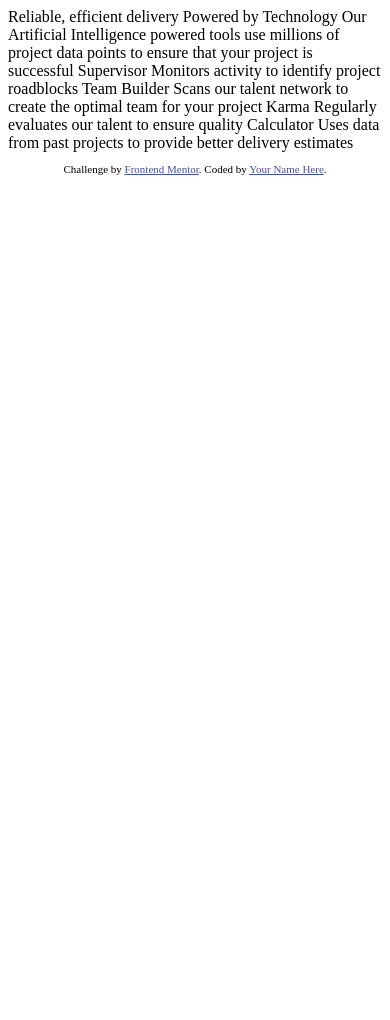
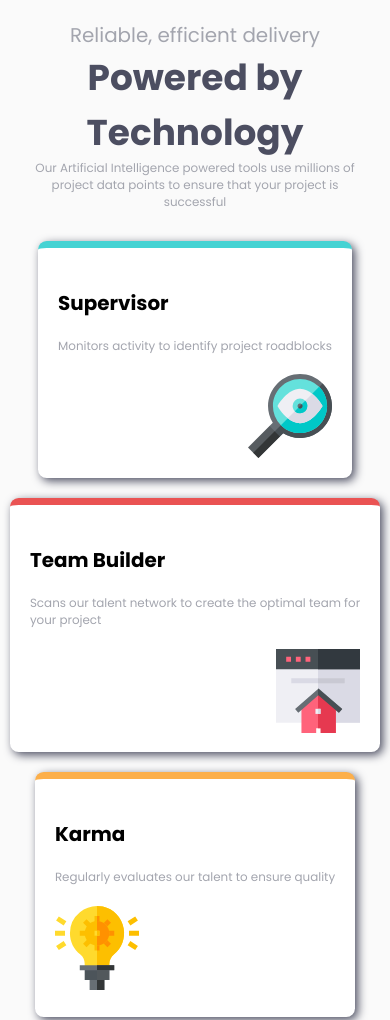
Before and after one commit to itachidevs/FourCardFeature, a plain HTML site: page index.html in a window 390 px wide. Shown: the top 1020 px of the page. Before the commit the page ends 844 px from the top, so only its background shows below. Drawn offline with Linux system fonts and the light colour scheme.

Commit message:
created responsive four card feature

```diff
--- a/index.html
+++ b/index.html
@@ -1,45 +1,97 @@
 <!DOCTYPE html>
 <html lang="en">
+
 <head>
   <meta charset="UTF-8">
-  <meta name="viewport" content="width=device-width, initial-scale=1.0"> <!-- displays site properly based on user's device -->
-
+  <meta name="viewport" content="width=device-width, initial-scale=1.0">
+  <link rel="preconnect" href="https://fonts.googleapis.com">
+  <link rel="preconnect" href="https://fonts.gstatic.com" crossorigin>
+  <link href="https://fonts.googleapis.com/css2?family=Fraunces:ital,opsz,wght@0,9..144,100..900;1,9..144,100..900&family=Inter:wght@100..900&family=Montserrat:ital,wght@0,100..900;1,100..900&family=Outfit:wght@100..900&family=Poppins:ital,wght@0,100;0,200;0,300;0,400;0,500;0,600;0,700;0,800;0,900;1,100;1,200;1,300;1,400;1,500;1,600;1,700;1,800;1,900&family=Roboto:ital,wght@0,100;0,300;0,400;0,500;0,700;0,900;1,100;1,300;1,400;1,500;1,700;1,900&family=Young+Serif&display=swap" rel="stylesheet">
   <link rel="icon" type="image/png" sizes="32x32" href="./images/favicon-32x32.png">
-
+<link rel="stylesheet" href="style.css">
   <title>Frontend Mentor | Four card feature section</title>
 
-  <!-- Feel free to remove these styles or customise in your own stylesheet 👍 -->
   <style>
-    .attribution { font-size: 11px; text-align: center; }
-    .attribution a { color: hsl(228, 45%, 44%); }
+    .attribution {
+      font-size: 11px;
+      text-align: center;
+    }
+
+    .attribution a {
+      color: hsl(228, 45%, 44%);
+    }
   </style>
 </head>
+
 <body>
+  <main>
+    <section class="container">
+      <section class="headings-container">
+        <h1 class="top-heading">Reliable, efficient delivery</h1>
+        <h1 class="middle-bold-heading"> Powered by Technology </h1>
+        <h3  class="bottom-heading"> Our Artificial Intelligence powered tools use millions of project data points
+          to ensure that your project is successful
+        </h3>
+      </section>
+      <section class="cards-container">
+        <section class="card card1">
+          <h1 class="card-heading">Supervisor</h1>
+          <p class="card-bio"> Monitors activity to identify project roadblocks </p>
+          <img src="images\icon-supervisor.svg" alt="supervisior" class="card-img">
+        </section>
+        <section class="desktop-view">
+          <section class="card card-esk card2">
+            <h1 class="card-heading"> Team Builder
+            </h1>
+            <p class="card-bio"> Scans our talent network to create the optimal team for your project</p>
+            <img src="images\icon-team-builder.svg" alt="Team Builder" class="card-img">
+          </section>
 
-  Reliable, efficient delivery
-  Powered by Technology
+          <section class="card card3 card-esk">
+            <h1 class="card-heading"> Karma
+            </h1>
+            <p class="card-bio">
+              Regularly evaluates our talent to ensure quality
+            </p>
+            <img src="images\icon-karma.svg" alt="Karma" class="card-img">
+          </section>
+        </section>
+        <section class="card card2">
+          <h1 class="card-heading"> Team Builder
+          </h1>
+          <p class="card-bio"> Scans our talent network to create the optimal team for your project</p>
+          <img src="images\icon-team-builder.svg" alt="Team Builder" class="card-img">
+        </section>
+        <section class="card card3">
+          <h1 class="card-heading"> Karma
+          </h1>
+          <p class="card-bio">
+            Regularly evaluates our talent to ensure quality
+          </p>
+          <img src="images\icon-karma.svg" alt="Karma" class="card-img">
+        </section>
+        <section class="card card4">
+          <h1 class="card-heading"> Caluculator
+          </h1>
+          <p class="card-bio">
+            Uses data from past projects to provide better delivery estimates
+          </p>
+          <img src="images\icon-calculator.svg" alt="Caluculator" class="card-img">
+        </section>
 
-  Our Artificial Intelligence powered tools use millions of project data points
-  to ensure that your project is successful
-
-  Supervisor
-  Monitors activity to identify project roadblocks
-
-  Team Builder
-  Scans our talent network to create the optimal team for your project
-
-  Karma
-  Regularly evaluates our talent to ensure quality
-
-  Calculator
-  Uses data from past projects to provide better delivery estimates
+      </section>
+    </section>
+    <footer>
+      <p class="attribution">
+        Challenge by <a href="https://www.frontendmentor.io?ref=challenge" target="_blank">Frontend Mentor</a>.
+        Coded by <a href="#">Your Name Here</a>.
+      </p>
+    </footer>
+  </main>
 
 
-  <footer>
-    <p class="attribution">
-      Challenge by <a href="https://www.frontendmentor.io?ref=challenge" target="_blank">Frontend Mentor</a>.
-      Coded by <a href="#">Your Name Here</a>.
-    </p>
-  </footer>
+
+
 </body>
+
 </html>
--- /dev/null
+++ b/style.css
@@ -0,0 +1,127 @@
+
+*{
+    margin: 0;
+    padding: 0;
+    box-sizing: border-box;
+}
+.container{
+    padding: 10px;
+    background-color: hsl(0, 0%, 98%) ;
+    display: flex;
+    flex-direction: column;
+    justify-content: center;
+    align-items:center;
+    justify-content: center;
+    gap: calc(1rem + 1vw);
+}
+.headings-container{
+    padding: 10px;
+    text-align: center;
+    font-family: var(--poppins);
+    color: hsl(234, 12%, 34%);
+    max-height: calc(50rem + 1vw);
+    max-width: calc(50rem + 1vw)
+}
+.top-heading{
+font-weight: 400;
+font-size: calc(1rem + 1vw);
+color: hsl(229, 6%, 66%);
+}
+.middle-bold-heading{
+    font-size: calc(2rem + 1vw);
+}
+.bottom-heading{
+    font-weight: 400;
+    font-size: calc(0.5rem + 1vw);
+    color: hsl(229, 6%, 66%);;
+}
+:root{
+    --poppins:"Poppins", sans-serif;
+    --heading:600;
+    --para:200;
+}
+.cards-container{
+    display: flex;
+    flex-direction: column;
+    align-items: center;
+    justify-content: center;
+    gap: calc(1rem + 1vw);
+}
+.card{
+    padding: calc(1rem + 1vw);
+    background-color:white ;
+    border-radius: calc(0.3rem + 1vw);
+    box-shadow: 3px 3px 10px hsl(234, 12%, 34%);
+    border-style: solid;
+    font-family: var(--poppins);
+    display: flex;
+    flex-direction: column;
+    max-width:600px;
+    max-height: 600px;
+}
+.card1{
+    border :none;
+    border-top: calc(0.2rem + 1vw) solid hsl(180, 62%, 55%) ;
+}
+.card-heading{
+    font-size: calc(1rem + 1vw);
+    margin-top: calc(1rem + 1vw);
+    columns: hsl(234, 12%, 34%);
+    }
+.card-bio{
+    font-size: calc(0.5rem + 1vw);
+    margin-top: calc(1rem + 1vw);
+    color:  hsl(229, 6%, 66%);
+}
+.card-img{
+    width: calc(5rem + 1vw) ;
+    height: calc(5rem + 1vw);
+    margin-top: calc(1rem + 1vw);
+    align-self: flex-end;
+}
+.card2{
+    border :none;
+    border-top: calc(0.2rem + 1vw) solid hsl(0, 78%, 62%);
+
+}
+.card3{
+    border: none;
+    border-top: calc(0.2rem + 1vw) solid  hsl(34, 97%, 64%);
+}
+.card4{
+    border: none;
+    border-top: calc(0.2rem + 1vw) solid   hsl(212, 86%, 64%);
+}
+@media screen and (max-width:767px) {
+    /* .card{
+        width: calc(25rem + 1vw);
+        height: calc(25rem + 1vw);
+    } */
+    .cards-container{
+        flex-wrap: nowrap;
+    }
+    .desktop-view{
+        display: none;
+    }
+    .cards2,.card3{
+        display: block;
+    }
+}
+@media screen and (min-width:769px){
+    .desktop-view{
+        display: flex;
+        flex-direction: column;
+        gap: calc(1rem + 1vw);
+    }
+    .cards-container{
+        flex-direction: row;
+        justify-content: center;
+        align-items: center;
+    }
+    .card2,.card3{
+        display: none;
+    }
+    .card-esk{
+        display: block;
+    }
+}
```
Also changed, not shown: 1 other file.
